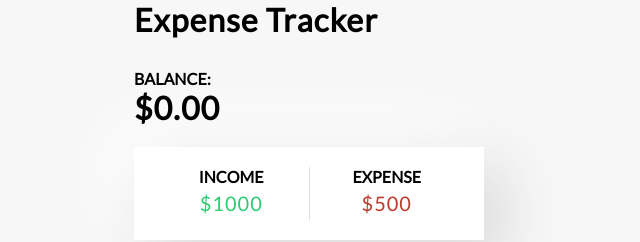
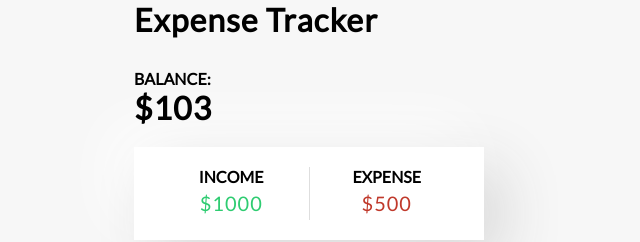
Before and after one commit to usamasubhani/expense-tracker, a React (Create React App) app: page / in a window 1280 px wide. Shown: the top 242 px of the page, without its empty margins (331-971 px from the left). Built offline with nearby package versions, Linux system fonts and the light colour scheme.

Commit message:
Display current balance

```diff
--- a/src/components/Balance.js
+++ b/src/components/Balance.js
@@ -1,10 +1,17 @@
-import React from 'react'
+import React, { useContext } from 'react';
+
+import { GlobalContext } from '../context/GlobalContext'
+
 
 export const Balance = () => {
+    const { transactions } = useContext(GlobalContext);
+
+    const transactioAmounts = transactions.map(transaction => transaction.amount);
+    const balance = transactioAmounts.reduce((a, b) => (a + b), 0);
     return (
         <div>
             <h4>Balance:</h4>
-            <h1>$0.00</h1>
+            <h1>${balance}</h1>
         </div>
     )
 }
```
